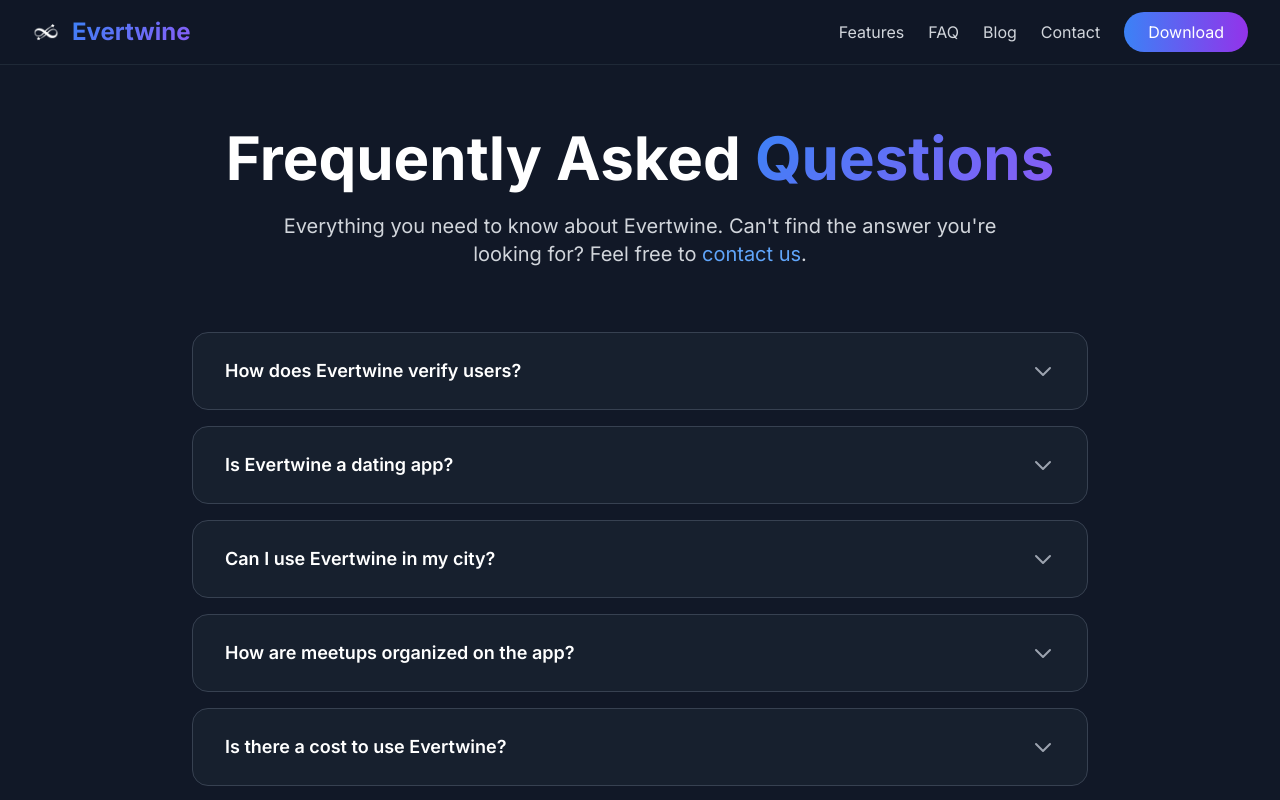
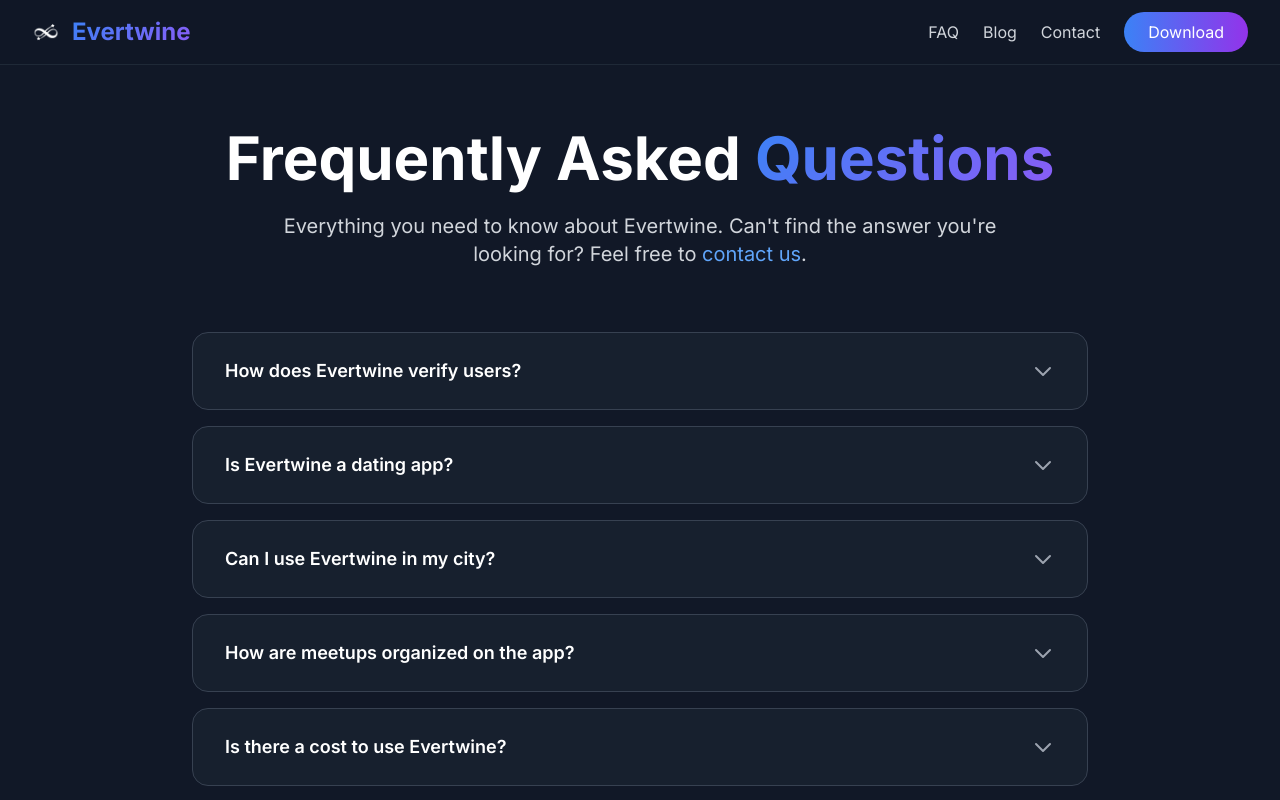
Before and after one commit to wyatt-connolly/evertwine-v5, a Next.js app: page /faq in a window 1280 px wide. Shown: the top 800 px of the page. Built offline with nearby package versions, Linux system fonts and the light colour scheme.

Commit message:
Remove Features link from navigation header

```diff
--- a/src/components/Navigation.tsx
+++ b/src/components/Navigation.tsx
@@ -33,12 +33,6 @@ export default function Navigation() {
           {/* Desktop Navigation */}
           <div className="hidden md:block">
             <div className="ml-10 flex items-baseline space-x-6">
-              <Link
-                href="/#features"
-                className="text-gray-300 hover:text-white transition-colors"
-              >
-                Features
-              </Link>
               <Link
                 href="/faq"
                 className="text-gray-300 hover:text-white transition-colors"
@@ -105,12 +99,6 @@ export default function Navigation() {
           <div className="md:hidden">
             <div className="px-2 pt-2 pb-3 space-y-1 sm:px-3 bg-gray-900/95 backdrop-blur-md">
               <Link
-                href="/#features"
-                className="block px-3 py-2 text-gray-300 hover:text-white transition-colors"
-              >
-                Features
-              </Link>
-              <Link
                 href="/faq"
                 className="block px-3 py-2 text-gray-300 hover:text-white transition-colors"
               >
```
